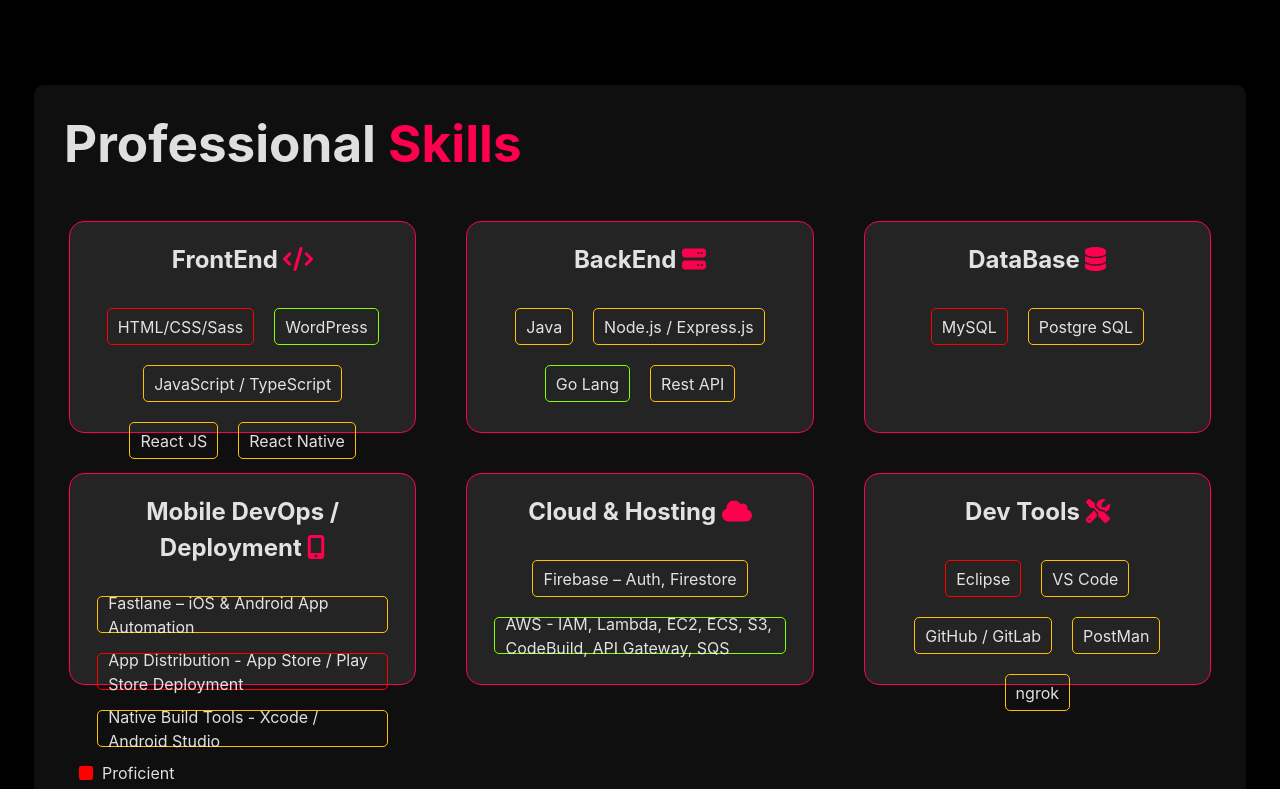
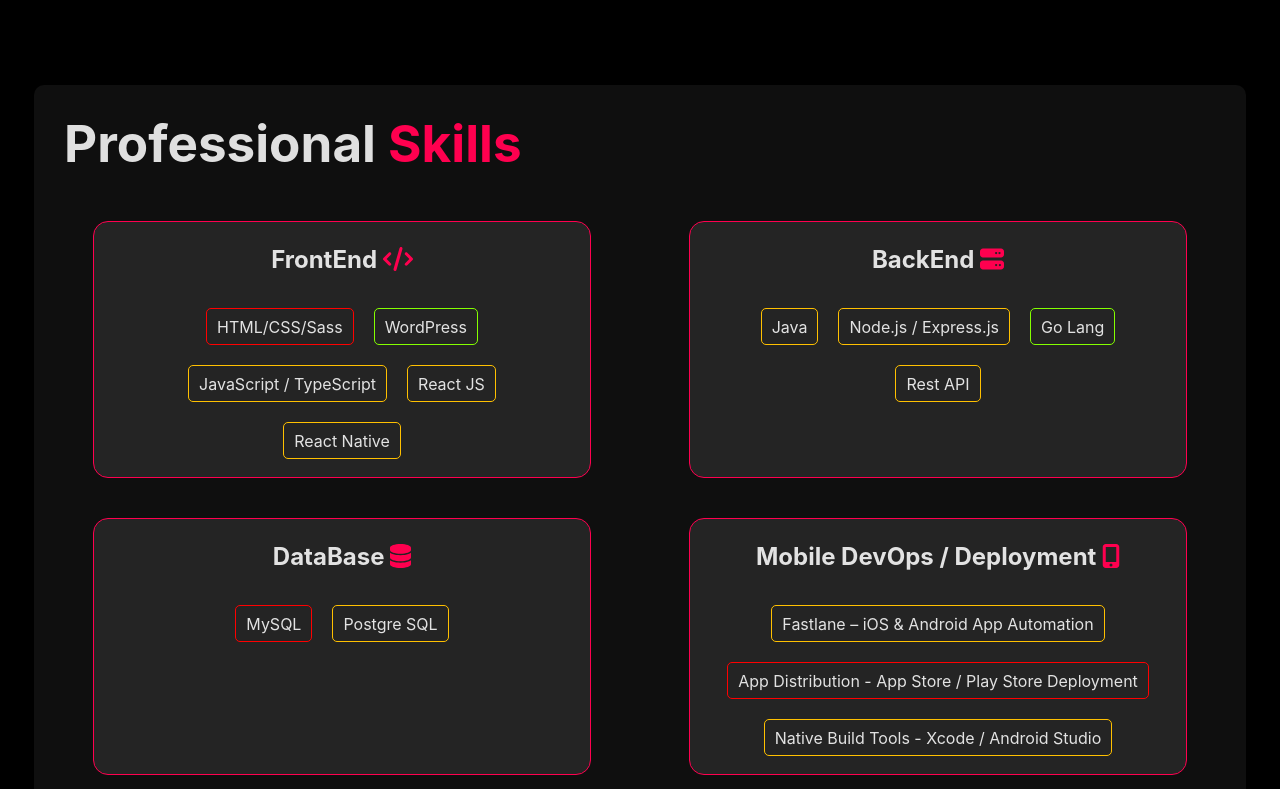
Before and after one commit to Pavanz09/My-Portfolio, a React (Vite) app: page / in a window 1280 px wide. Shown: the part 1626-2415 px from the top of the page. Built offline with nearby package versions, Linux system fonts and the light colour scheme.

Commit message:
Update Skills.css

```diff
--- a/src/styles/Skills.css
+++ b/src/styles/Skills.css
@@ -18,8 +18,8 @@
     gap: 40px;
 }
 .skillsBody{
-    height: 190px;
-    width: 30%;
+    height: 235px;
+    width: 43%;
     background-color:#242424;
     border: 1px solid #FF004F;
     border-radius: 15px;
```
